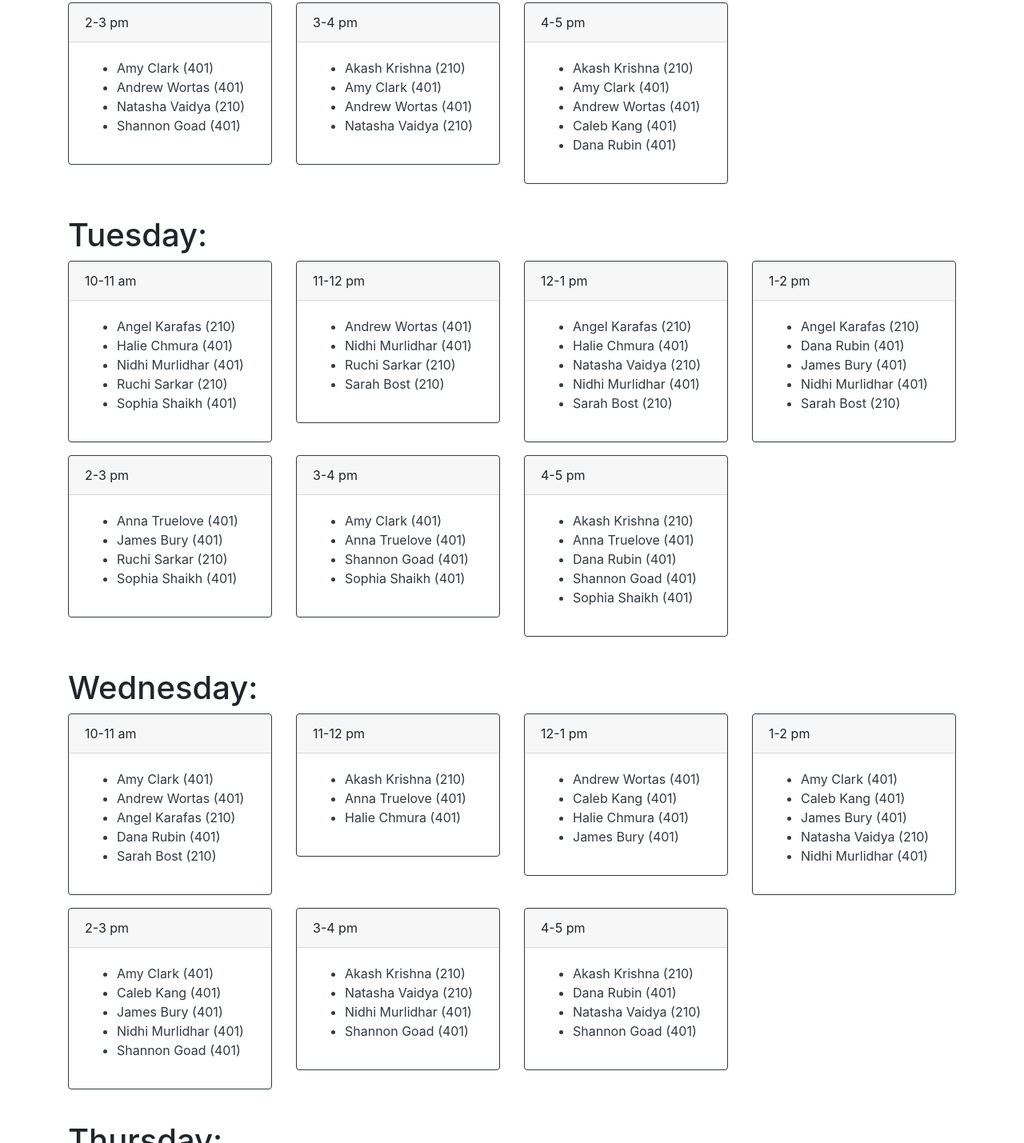
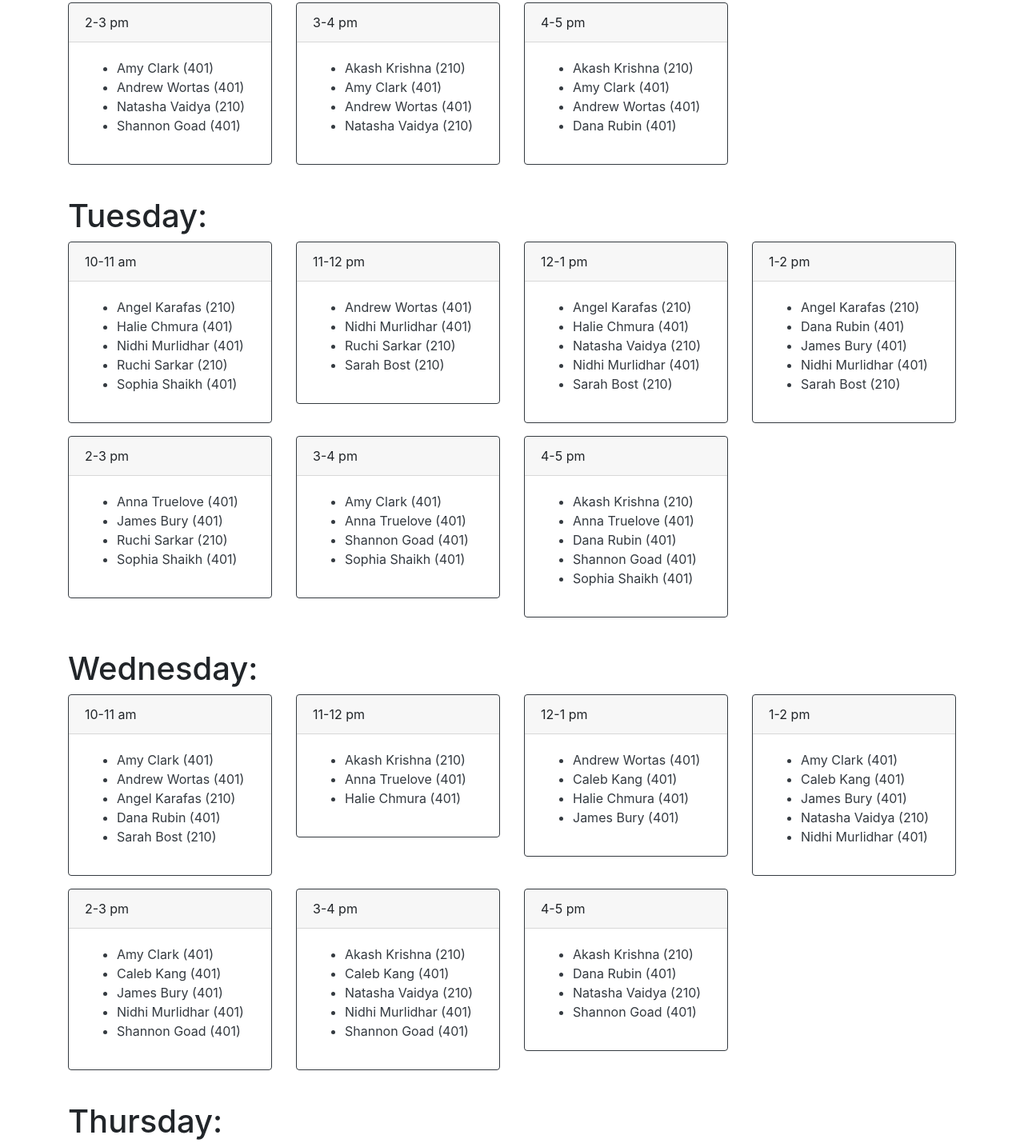
Before and after one commit to jamesbury3/LA-Scheduler, a plain HTML site: page index.html in a window 1280 px wide. Shown: the part 374-1803 px from the top of the page at 80% size. Drawn offline with nearby package versions, Linux system fonts and the light colour scheme.

Commit message:
Fixed a time, added remove option to manual change method

```diff
--- a/index.html
+++ b/index.html
@@ -67,7 +67,7 @@
                    <div class="card border-dark mb-3" style="max-width: 18rem;">
                        <div class="card-header">4-5 pm</div>
                        <div class="card-body text-dark">
-                           <ul><li><p class="card-text">Akash Krishna (210)</p></li><li><p class="card-text">Amy Clark (401)</p></li><li><p class="card-text">Andrew Wortas (401)</p></li><li><p class="card-text">Caleb Kang (401)</p></li><li><p class="card-text">Dana Rubin (401)</p></li>             </ul>
+                           <ul><li><p class="card-text">Akash Krishna (210)</p></li><li><p class="card-text">Amy Clark (401)</p></li><li><p class="card-text">Andrew Wortas (401)</p></li><li><p class="card-text">Dana Rubin (401)</p></li>             </ul>
                        </div>
                    </div>
                </div></div>
@@ -160,7 +160,7 @@
                    <div class="card border-dark mb-3" style="max-width: 18rem;">
                        <div class="card-header">3-4 pm</div>
                        <div class="card-body text-dark">
-                           <ul><li><p class="card-text">Akash Krishna (210)</p></li><li><p class="card-text">Natasha Vaidya (210)</p></li><li><p class="card-text">Nidhi Murlidhar (401)</p></li><li><p class="card-text">Shannon Goad (401)</p></li>             </ul>
+                           <ul><li><p class="card-text">Akash Krishna (210)</p></li><li><p class="card-text">Caleb Kang (401)</p></li><li><p class="card-text">Natasha Vaidya (210)</p></li><li><p class="card-text">Nidhi Murlidhar (401)</p></li><li><p class="card-text">Shannon Goad (401)</p></li>             </ul>
                        </div>
                    </div>
                </div><div class="col-3">
```
Also changed, not shown: altView.html (+2 -2 lines), 1 other file.
